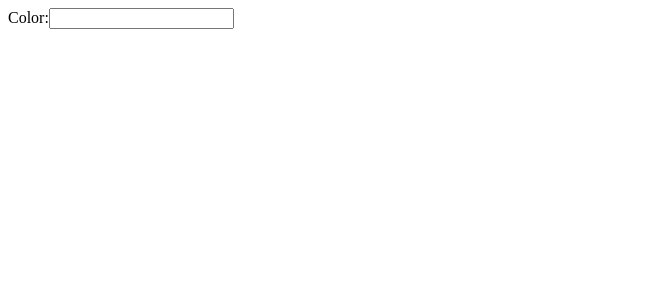
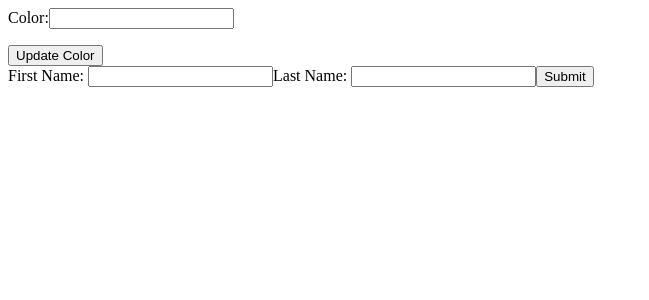
Before and after one commit to Hirotonomi/FormProjectRepo, an Angular app: page / in a window 1280 px wide. Shown: the top 300 px of the page, without its empty margins (0-649 px from the left). Built offline with nearby package versions, Linux system fonts and the light colour scheme.

Commit message:
added onSubmit that could shoot the data somewhere

```diff
--- a/src/app/form/form.component.html
+++ b/src/app/form/form.component.html
@@ -2,3 +2,15 @@
 <label for="color">Color:</label>
 <input id="color" type="text" [formControl]="color"/>
 <p>{{color.value}}</p>
+<button type="button" (click)="updateColor()">Update Color</button>
+
+<form [formGroup]="myForm" (ngSubmit)="onSubmit()">
+    <label for="first-name">First Name: </label>
+    <input id="first-name" type="text" formControlName="firstName">
+
+    <label for="last-name">Last Name: </label>
+    <input id="last-name" type="text" formControlName="lastName">
+
+    <input type="submit"/>
+
+</form>
--- a/src/app/form/form.component.ts
+++ b/src/app/form/form.component.ts
@@ -1,5 +1,5 @@
 import { Component } from '@angular/core';
-import { FormControl, ReactiveFormsModule } from '@angular/forms';
+import { FormControl, ReactiveFormsModule, FormGroup } from '@angular/forms';
 
 @Component({
   selector: 'app-form',
@@ -11,4 +11,18 @@ import { FormControl, ReactiveFormsModule } from '@angular/forms';
 export class FormComponent {
   color = new FormControl('');
 
+  updateColor() {
+    this.color.setValue('Nancy');
+  }
+
+  myForm = new FormGroup({
+    firstName: new FormControl(''),
+    lastName: new FormControl(''),
+  })
+
+  onSubmit() {
+    // TODO: Use EventEmitter with form value
+    console.warn(this.myForm.value);
+  }
+
 }
```
